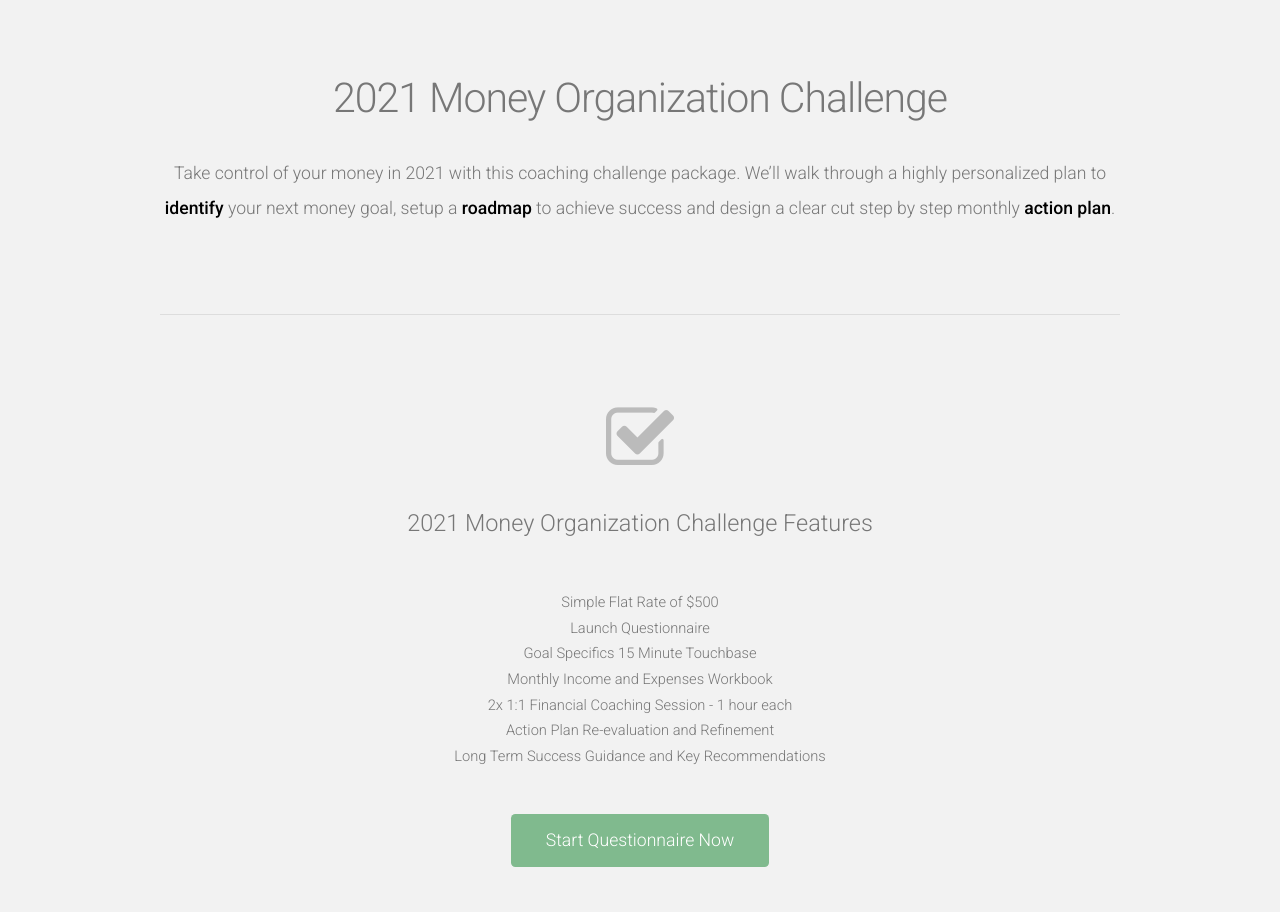
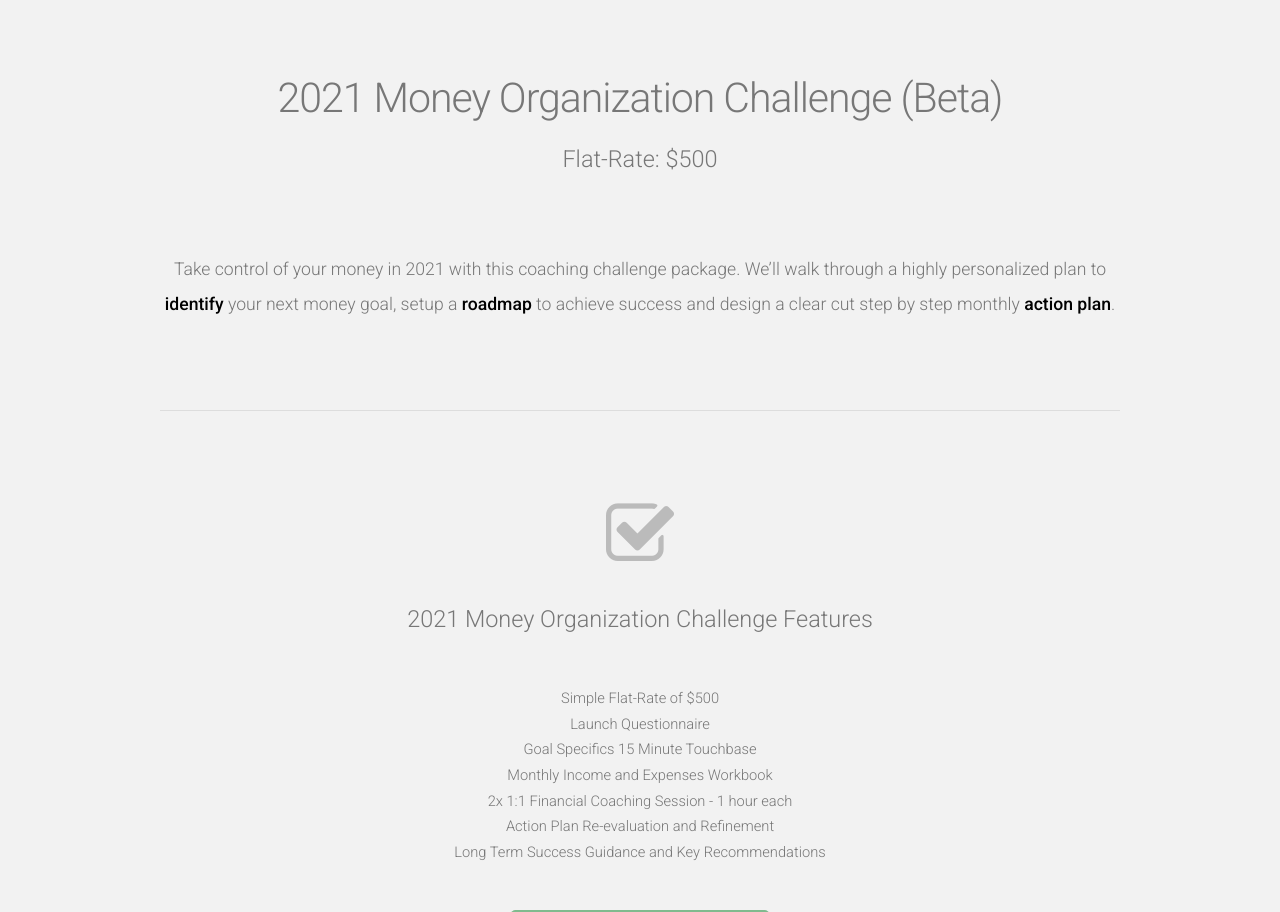
Before and after one commit to leftbudget/leftbudget.github.io, a plain HTML site: page index.html in a window 1280 px wide. Shown: the part 556-1468 px from the top of the page. Drawn offline with nearby package versions, Linux system fonts and the light colour scheme.

Commit message:
prominent price

```diff
--- a/index.html
+++ b/index.html
@@ -47,7 +47,8 @@
 		<div id="featured">
 			<div class="container">
 				<header>
-					<h2>2021 Money Organization Challenge</h2>
+					<h2>2021 Money Organization Challenge (Beta)</h2>
+                    <h3>Flat-Rate: $500</h3>
 				</header>
 				<p>Take control of your money in 2021 with this coaching challenge package. We’ll walk through a highly personalized plan to <strong>identify</strong> your next money goal, setup a <strong>roadmap</strong> to achieve success and design a clear cut step by step monthly <strong>action plan</strong>.</p>
 				<hr />
@@ -55,7 +56,7 @@
 					<section class="12u">
 						<span class="pennant"><span class="fa fa-check-square-o"></span></span>
 						<h3>2021 Money Organization Challenge Features</h3>
-						<p><ul><li>Simple Flat Rate of $500</li>
+						<p><ul><li>Simple Flat-Rate of $500</li>
                             <li>Launch Questionnaire</li>
                             <li>Goal Specifics 15 Minute Touchbase</li>
                             <li>Monthly Income and Expenses Workbook</li>
```
Also changed, not shown: 2 other files.
